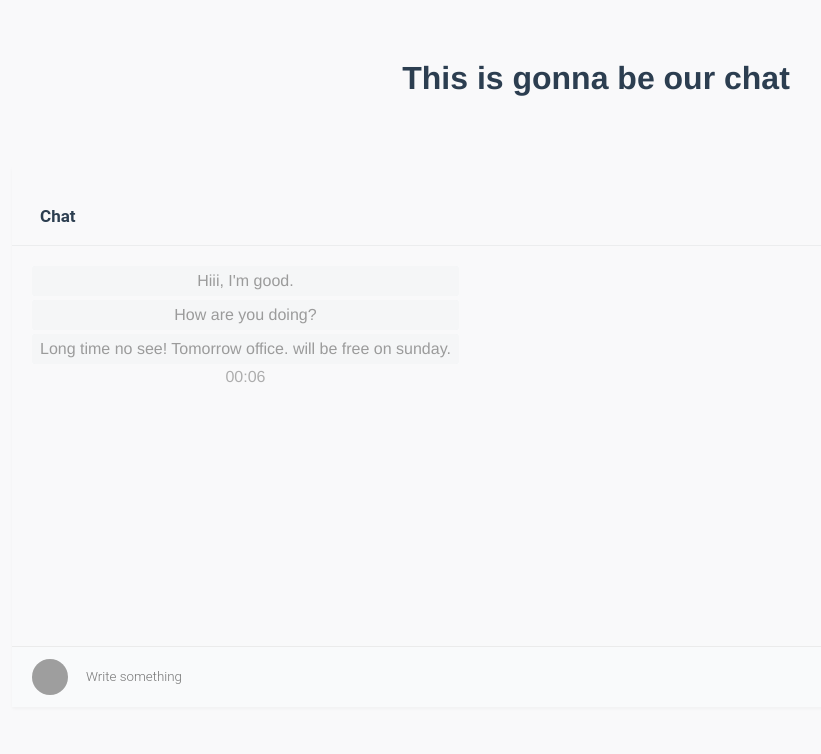
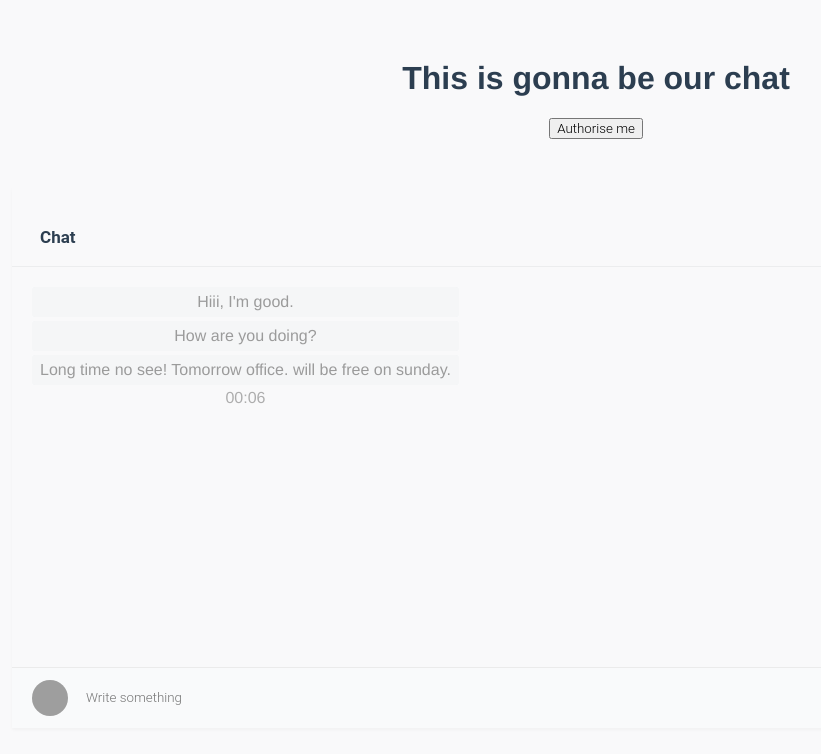
Before and after one commit to Armalon/PizzaTaskFrontend, a Vue app in the folder frontend/chat/: page / in a window 1280 px wide. Shown: the top 754 px of the page, without its empty margins (44-865 px from the left). Built offline with nearby package versions, Linux system fonts and the light colour scheme; grey boxes are pictures that could not be loaded.

Commit message:
Frontend: Using Vuex storage

```diff
--- a/frontend/chat/src/App.vue
+++ b/frontend/chat/src/App.vue
@@ -2,6 +2,8 @@
     <div id="app">
         <h1>This is gonna be our chat</h1>
 
+        <button v-if="!iAmAuthorized">Authorise me</button>
+        <button v-if="iAmAuthorized">Logging out</button>
         <LiveChat />
     </div>
 </template>
@@ -11,9 +13,14 @@
 
     export default {
         name: 'App',
+        methods: {
+            authorizeMe() {
+
+            },
+        },
         components: {
             LiveChat
-        }
+        },
     }
 </script>
 
--- a/frontend/chat/src/main.js
+++ b/frontend/chat/src/main.js
@@ -1,8 +1,19 @@
 import Vue from 'vue'
 import App from './App.vue'
 
+import { store } from './store/store.js';
+
 Vue.config.productionTip = false
 
+Vue.mixin({
+    computed: {
+        iAmAuthorized() {
+            return this.$store.getters.iAmAuthorized;
+        }
+    },
+})
+
 new Vue({
+    store,
     render: h => h(App),
 }).$mount('#app')
--- /dev/null
+++ b/frontend/chat/src/store/store.js
@@ -0,0 +1,27 @@
+import Vue from 'vue';
+import Vuex from 'vuex';
+
+Vue.use(Vuex);
+
+const state = {
+    iAmAuthorized: false
+}
+
+const mutations = {
+}
+
+const actions = {
+}
+
+const getters = {
+    iAmAuthorized: state => {
+        return state.iAmAuthorized;
+    },
+}
+
+export const store = new Vuex.Store({
+    state,
+    mutations,
+    actions,
+    getters
+});
```
Also changed, not shown: 2 other files (tests, documents, lock files or other folders).
